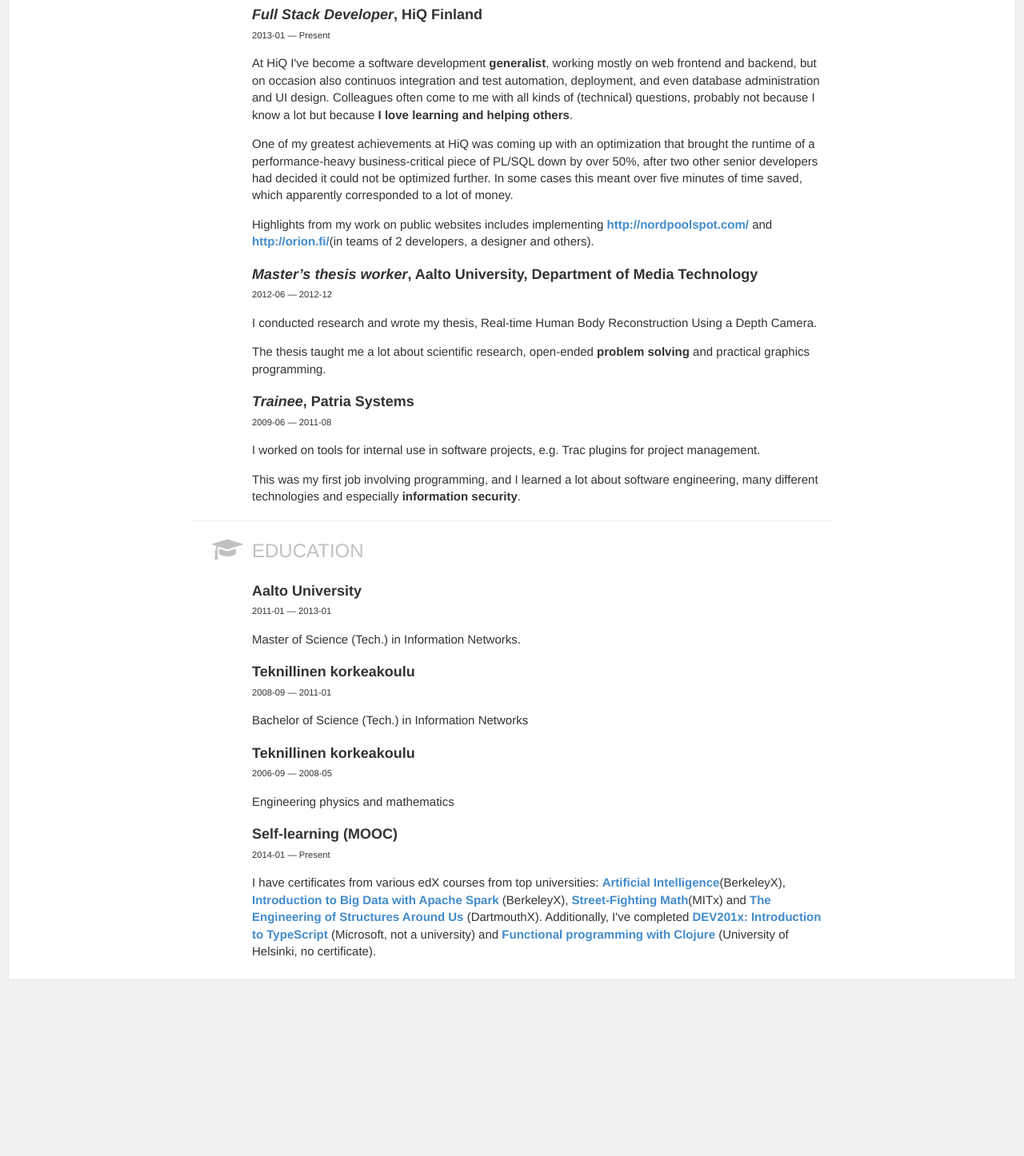
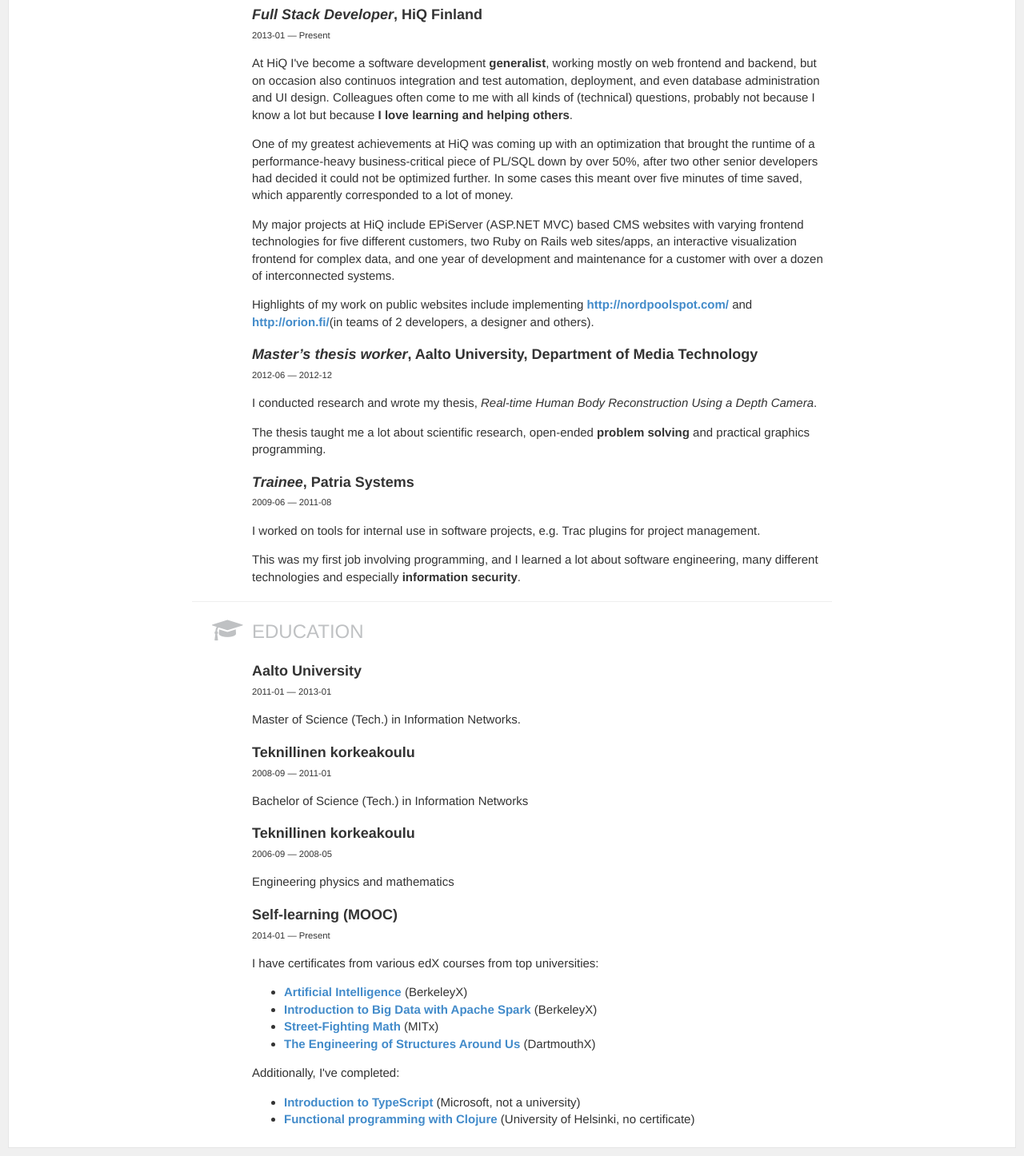
Before and after one commit to dancek/cv, a plain HTML site: page index.html in a window 1280 px wide. Shown: the part 1451-2897 px from the top of the page at 80% size. Before the commit the page ends 2687 px from the top, so only its background shows below. Drawn offline with Linux system fonts and the light colour scheme.

```diff
--- a/index.html
+++ b/index.html
@@ -415,11 +415,12 @@
  <span class="label label-keyword">R</span>
 
                                             <span
-                                            class="label label-keyword">x86</span> <span class="label label-keyword">MMIX</span>
- <span class="label label-keyword">TIS-100</span>
+                                            class="label label-keyword">MATLAB</span> <span class="label label-keyword">x86</span>
+ <span class="label label-keyword">MMIX</span>
 
                                                 <span
-                                                class="label label-keyword">QBasic</span> <span class="label label-keyword">VBA</span>
+                                                class="label label-keyword">TIS-100</span> <span class="label label-keyword">QBasic</span>
+ <span class="label label-keyword">VBA</span>
 
                                 </div>
                             </div>
@@ -461,7 +462,12 @@
                                 of PL/SQL down by over 50%, after two other senior developers had decided
                                 it could not be optimized further. In some cases this meant over five minutes
                                 of time saved, which apparently corresponded to a lot of money.</p>
-                            <p>Highlights from my work on public websites includes implementing <a href="http://nordpoolspot.com/">http://nordpoolspot.com/</a> and
+                            <p>My major projects at HiQ include EPiServer (ASP.NET MVC) based CMS websites
+                                with varying frontend technologies for five different customers, two Ruby
+                                on Rails web sites/apps, an interactive visualization frontend for complex
+                                data, and one year of development and maintenance for a customer with over
+                                a dozen of interconnected systems.</p>
+                            <p>Highlights of my work on public websites include implementing <a href="http://nordpoolspot.com/">http://nordpoolspot.com/</a> and
                                 <a
                                 href="http://orion.fi/">http://orion.fi/</a>(in teams of 2 developers, a designer and others).</p>
                         </p>
@@ -473,8 +479,7 @@
  <span class="tenure">2012-06 — 2012-12</span>
 
                         <p>
-                            <p>I conducted research and wrote my thesis, Real-time Human Body Reconstruction
-                                Using a Depth Camera.</p>
+                            <p>I conducted research and wrote my thesis, <em>Real-time Human Body Reconstruction Using a Depth Camera</em>.</p>
                             <p>The thesis taught me a lot about scientific research, open-ended <strong>problem solving</strong> and
                                 practical graphics programming.</p>
                         </p>
@@ -537,14 +542,20 @@ Self-learning (MOOC)
 
 <span class="tenure">2014-01 — Present</span>
 
-                        <p>I have certificates from various edX courses from top universities:
-                            <a
-                            href="https://verify.edx.org/cert/4c11ce0507db43f1956ada6835d67a25">Artificial Intelligence</a>(BerkeleyX), <a href="https://verify.edx.org/cert/5929c90b7f8b4dfe95a5f078e2be8f03">Introduction to Big Data with Apache Spark</a> (BerkeleyX),
-                                <a
-                                href="https://verify.edx.org/cert/01ff69c3b9034396bb78251c86daeb12">Street-Fighting Math</a>(MITx) and <a href="https://verify.edx.org/cert/dcd0ed79851a432d980b4740b32c5a0f">The Engineering of Structures Around Us</a> (DartmouthX).
-                                    Additionally, I&#39;ve completed <a href="https://verify.edx.org/cert/76ddc1850fc743d292752f0b63d1236e">DEV201x: Introduction to TypeScript</a> (Microsoft,
-                                    not a university) and <a href="http://mooc.fi/courses/2014/clojure/">Functional programming with Clojure</a> (University
-                                    of Helsinki, no certificate).</p>
+                        <p>I have certificates from various edX courses from top universities:</p>
+                        <ul>
+                            <li><a href="https://verify.edx.org/cert/4c11ce0507db43f1956ada6835d67a25">Artificial Intelligence</a> (BerkeleyX)</li>
+                            <li><a href="https://verify.edx.org/cert/5929c90b7f8b4dfe95a5f078e2be8f03">Introduction to Big Data with Apache Spark</a> (BerkeleyX)</li>
+                            <li><a href="https://verify.edx.org/cert/01ff69c3b9034396bb78251c86daeb12">Street-Fighting Math</a> (MITx)</li>
+                            <li><a href="https://verify.edx.org/cert/dcd0ed79851a432d980b4740b32c5a0f">The Engineering of Structures Around Us</a> (DartmouthX)</li>
+                        </ul>
+                        <p>Additionally, I&#39;ve completed:</p>
+                        <ul>
+                            <li><a href="https://verify.edx.org/cert/76ddc1850fc743d292752f0b63d1236e">Introduction to TypeScript</a> (Microsoft,
+                                not a university)</li>
+                            <li><a href="http://mooc.fi/courses/2014/clojure/">Functional programming with Clojure</a> (University
+                                of Helsinki, no certificate)</li>
+                        </ul>
                     </div>
                 </section>
             </div>
```
Also changed, not shown: print.html (+23 -12 lines).
